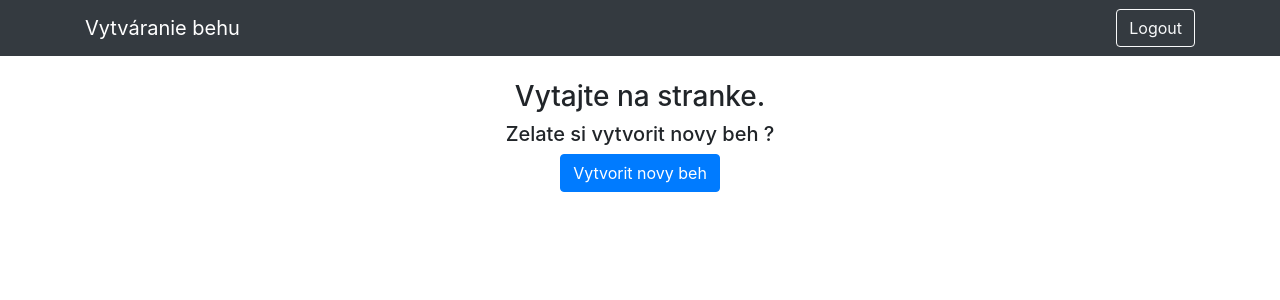
After one commit to Riqardos/PIS_APP, a Django app: template CREATE_RUN/templates/CREATE_RUN/home.html in a window 1280 px wide. The commit adds this page. Shown: the top 300 px of the page. Run offline with Django 3.2, Linux system fonts and the light colour scheme; the template is opened without the code that fills it, so the values that code supplies are empty; some libraries are stand-ins or nearby versions.

Commit message:
homepage

```diff
--- a/CREATE_RUN/templates/CREATE_RUN/base.html
+++ b/CREATE_RUN/templates/CREATE_RUN/base.html
@@ -14,7 +14,7 @@
 <body>
 <nav class="navbar navbar-expand-lg sticky-top navbar-dark bg-dark">
     <div class="container">
-      <a class="navbar-brand" href="">
+      <a class="navbar-brand" href="{% url 'home' %}">
             Vytváranie behu
         </a>
         <button class="navbar-toggler" type="button" data-toggle="collapse" data-target="#navbarTogglerDemo02"
@@ -34,7 +34,7 @@
 <!--                    <label class="form-check-label text-white mr-3" for="exampleCheck1">Sort by date</label>-->
 <!--                </div>-->
 
-                <button type="submit" class="btn  btn-outline-light my-2 my-sm-0" name="mojbutton">Logout</button>
+                <button type="submit" class="btn btn-outline-light my-2 my-sm-0" name="mojbutton">Logout</button>
 
             </form>
         </div>
--- /dev/null
+++ b/CREATE_RUN/templates/CREATE_RUN/home.html
@@ -0,0 +1,17 @@
+{% extends 'CREATE_RUN/base.html' %}
+{% block body %}
+
+<form action='create_run' method='GET'>
+    <div class="container">
+        <div class="row">
+            <div class="col text-center">
+                <br>
+                <h3>Vytajte na stranke.</h3>
+                <h5>Zelate si vytvorit novy beh ?</h5>
+                <button type='submit' class="btn btn-primary my-2 my-sm-0">Vytvorit novy beh</button>
+            </div>
+        </div>
+    </div>
+</form>
+
+{% endblock %}
--- a/CREATE_RUN/urls.py
+++ b/CREATE_RUN/urls.py
@@ -4,7 +4,7 @@ from . import views
 from .views import *
 
 urlpatterns = [
-
-    path('', view_stanovisko, name='home')
+    path('', view_home, name='home'),
+    path('create_run', view_stanovisko, name='stanovisko')
 
 ]
--- a/CREATE_RUN/views.py
+++ b/CREATE_RUN/views.py
@@ -3,6 +3,9 @@ from zeep import Client
 
 
 # Create your views here.
+def view_home(request):
+    return render(request, 'CREATE_RUN/home.html', {})
+
 
 def view_page(request):
     return render(request, 'CREATE_RUN/page.html', {})
```
